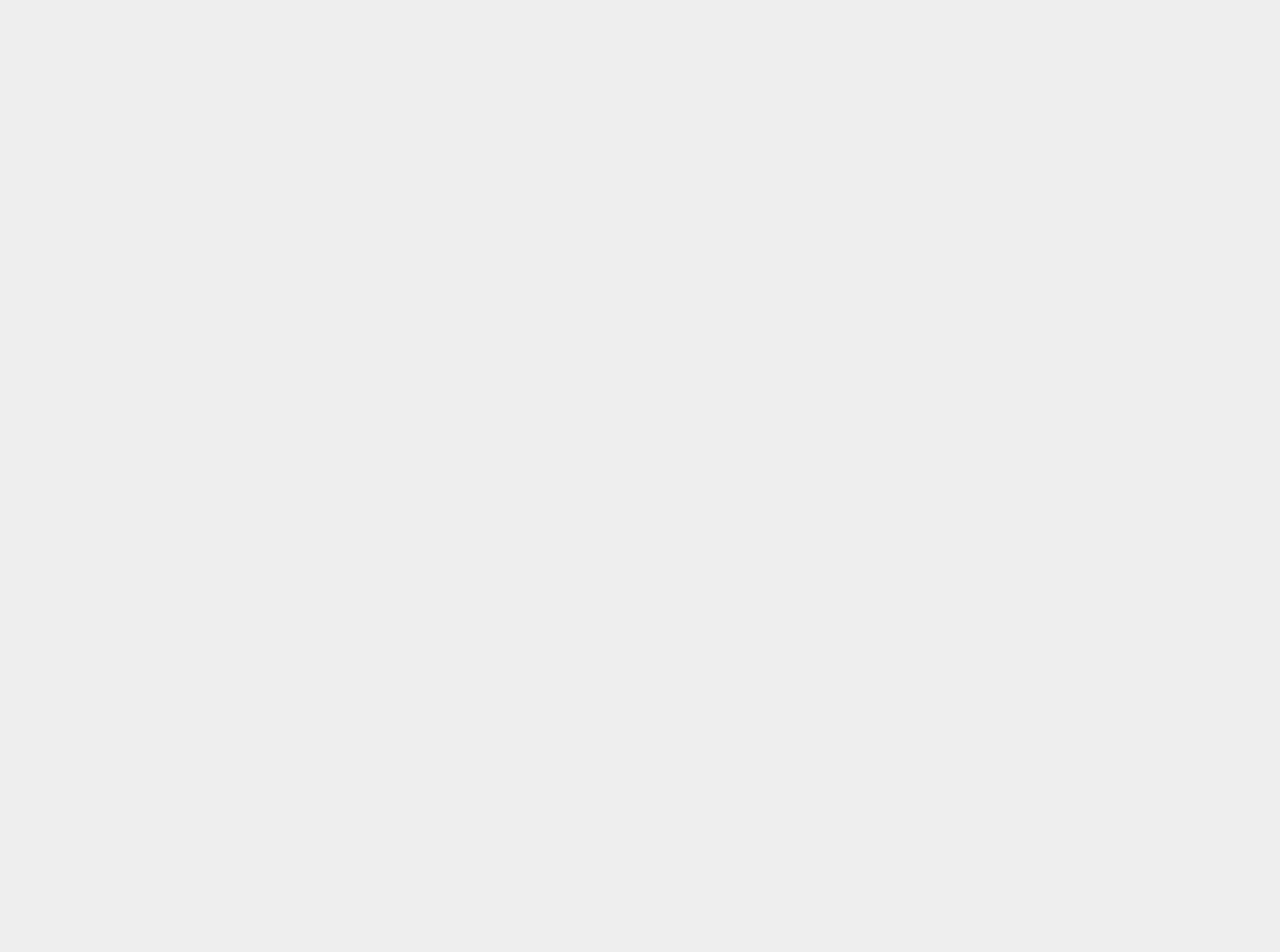
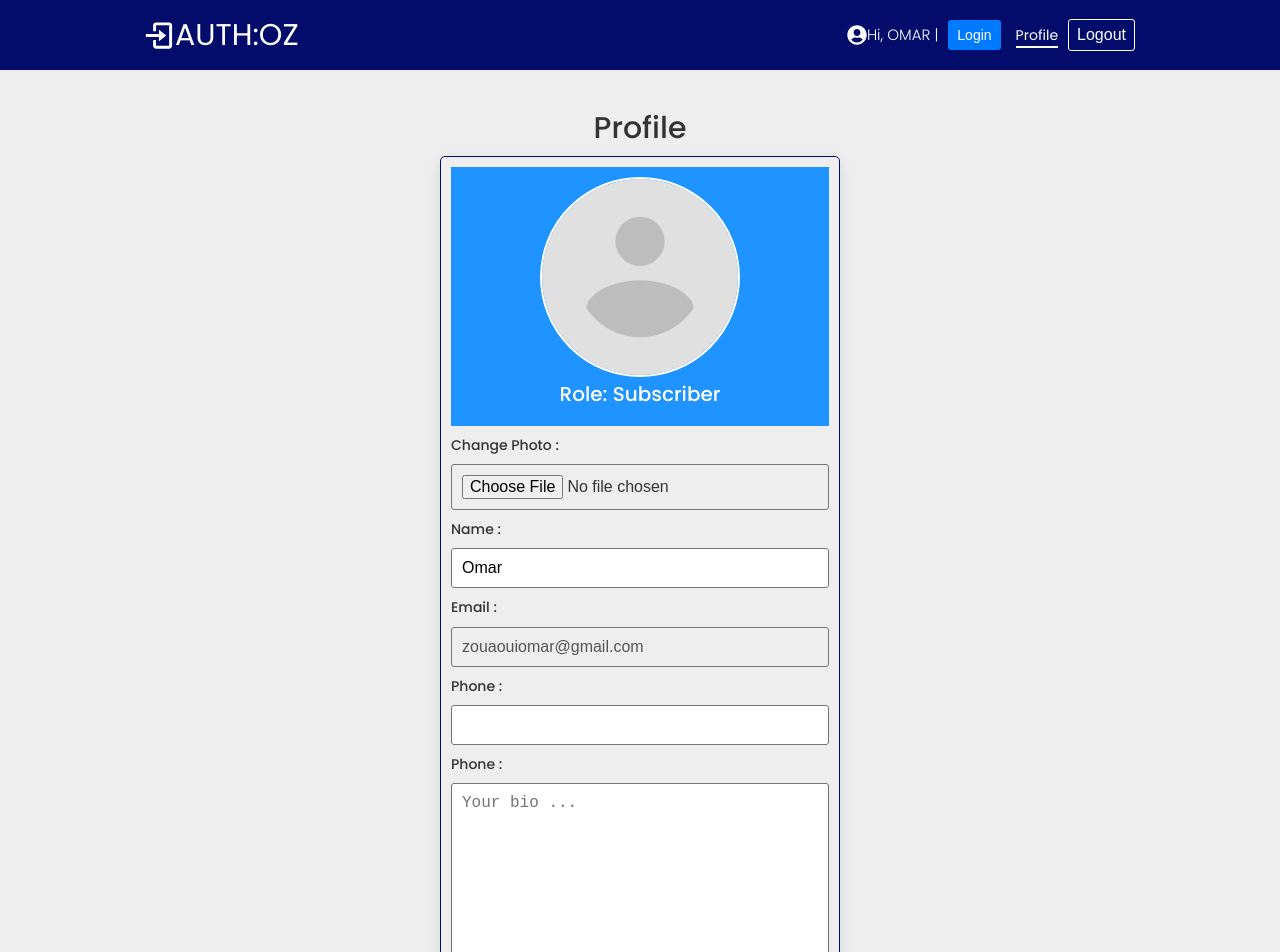
Before and after one commit to omarzouaoui/Frontend-Auth, a React (Create React App) app in the folder frontend/: page /profile in a window 1280 px wide. Before the commit this address had no page. Shown: the top 952 px of the page. Before the commit the page ends 800 px from the top, so only its background shows below. Built offline with nearby package versions, Linux system fonts and the light colour scheme.

Commit message:
Profile & Verify Component

```diff
--- a/frontend/src/App.js
+++ b/frontend/src/App.js
@@ -5,7 +5,9 @@ import { Login } from "./pages/auth/Login";
 import { LoginWithCode } from "./pages/auth/LoginWithCode";
 import { Register } from "./pages/auth/Register";
 import { Reset } from "./pages/auth/Reset";
+import { Verify } from "./pages/auth/Verify";
 import { Home } from "./pages/home/Home";
+import { Profile } from "./pages/profile/Profile";
 
 function App() {
   return (
@@ -51,6 +53,22 @@ function App() {
       <LoginWithCode/>
       } />
 
+      <Route
+      path="/profile"
+      element={
+        <Layout>
+          <Profile/>
+        </Layout>
+      } />
+
+      <Route
+      path="/verify/:verificationToken"
+      element={
+        <Layout>
+          <Verify/>
+        </Layout>
+      } />
+
     </Routes>
     </BrowserRouter>
     </>
--- /dev/null
+++ b/frontend/src/pages/auth/Verify.js
@@ -0,0 +1,14 @@
+import React from 'react'
+
+export const Verify = () => {
+  return (
+    <section>
+        <div className='--center-all'>
+            <h2>Account verification</h2>
+            <p>To verify your account, click the button below ...</p>
+            <br/>
+            <button className='--btn --btn-primary' >Verify Account</button>
+        </div>
+    </section>
+  )
+}
--- a/frontend/src/pages/profile/Profile.js
+++ b/frontend/src/pages/profile/Profile.js
@@ -1,7 +1,104 @@
-import React from 'react'
+import React, { useState } from 'react'
+import { Card } from '../../components/card/Card'
+import profileImg from "../../assets/avatarr.png"
+import "./Profile.scss"
+
+const initialState = {
+    name:"Omar",
+    email:"zouaouiomar@gmail.com",
+    phone:"",
+    bio:"",
+    photo:"",
+    role:"",
+    isVerified:false
+}
 
 export const Profile = () => {
+
+    const [profile, setProfile] = useState(initialState)
+
+    const handleImageChange = () =>{}
+    const handleInputChange = ()=>{}
+
   return (
-    <div>Profile</div>
+    <>
+    <section>
+        <div className='container'>
+           <h2 className='--flex-center'>Profile</h2>
+           <div className='--flex-center profile'>
+            <Card cardClass={"card"}>
+                <>
+                    <div className='profile-photo'>
+                        <div>
+                        <img src={profileImg} alt='profileImg' />
+                        <h3>Role: Subscriber</h3>
+                        </div>
+                    </div>
+
+                    <form>
+
+                        <p>
+                            <label>Change Photo :</label>
+                            <input
+                            type="file"
+                            accept='image/*'
+                            name='image'
+                            onChange={handleImageChange}
+                            />
+                        </p>
+
+                        <p>
+                            <label>Name :</label>
+                            <input
+                            type="text"
+                            name='name'
+                            value={profile.name}
+                            onChange={handleInputChange}
+                            />
+                        </p>
+
+                        <p>
+                            <label>Email :</label>
+                            <input
+                            type="email"
+                            name='email'
+                            value={profile.email}
+                            onChange={handleInputChange}
+                            disabled
+                            />
+                        </p>
+
+                        <p>
+                            <label>Phone :</label>
+                            <input
+                            type="text"
+                            name='phone'
+                            value={profile.phone}
+                            onChange={handleInputChange}
+                            />
+                        </p>
+
+                        <p>
+                            <label>Phone :</label>
+                            <textarea
+                            name='bio'
+                            value={profile.bio}
+                            onChange={handleInputChange}
+                            cols="30"
+                            rows="10"
+                            placeholder='Your bio ...'
+                            />
+                        </p>
+
+                        <button className='--btn --btn-primary --btn-block'>Update Profile</button>
+
+                    </form>
+
+                </>
+            </Card>
+            </div>
+        </div>
+    </section>
+    </>
   )
 }
```
Also changed, not shown: frontend/src/components/PageMenu/PageMenu.js (added).
